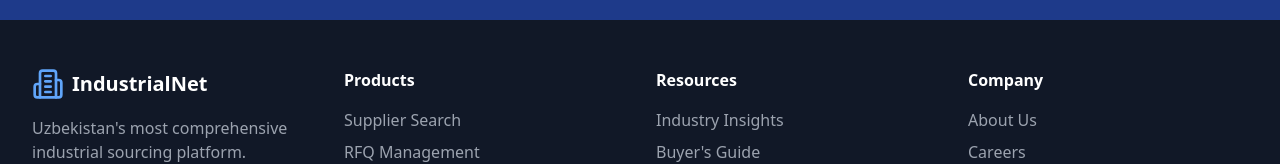
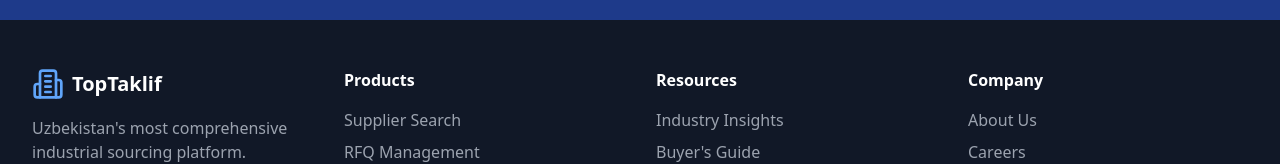
Before and after one commit to Latifkhonov/NewProject, a React (Vite) app: page / in a window 1280 px wide. Shown: the part 4042-4206 px from the top of the page. Built offline with nearby package versions, Linux system fonts and the light colour scheme.

Commit message:
Update App.tsx

```diff
--- a/src/App.tsx
+++ b/src/App.tsx
@@ -883,7 +883,7 @@ const App: React.FC = () => {
             <div>
               <div className="flex items-center mb-4">
                 <Building2 className="h-8 w-8 text-blue-400" />
-                <span className="ml-2 text-xl font-bold">IndustrialNet</span>
+                <span className="ml-2 text-xl font-bold">TopTaklif</span>
               </div>
               <p className="text-gray-400 mb-4">
                 {t.footerDescription}
@@ -893,7 +893,7 @@ const App: React.FC = () => {
                   <Globe className="h-5 w-5" />
                 </button>
                 <button
-                  onClick={() => window.location.href = 'mailto:info@industrialnet.uz'}
+                  onClick={() => window.location.href = 'mailto:toptaklif@gmail.com'}
                   className="text-gray-400 hover:text-white"
                 >
                   <Mail className="h-5 w-5" />
```
